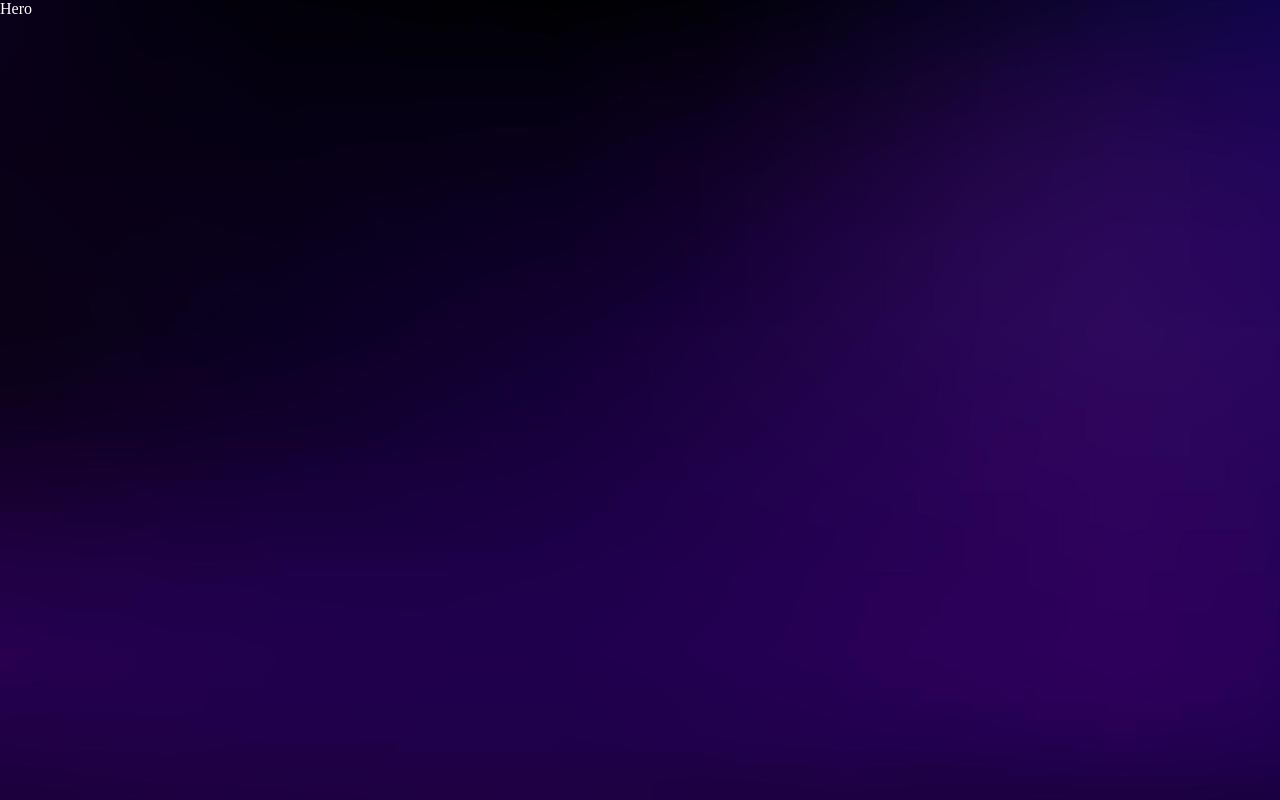
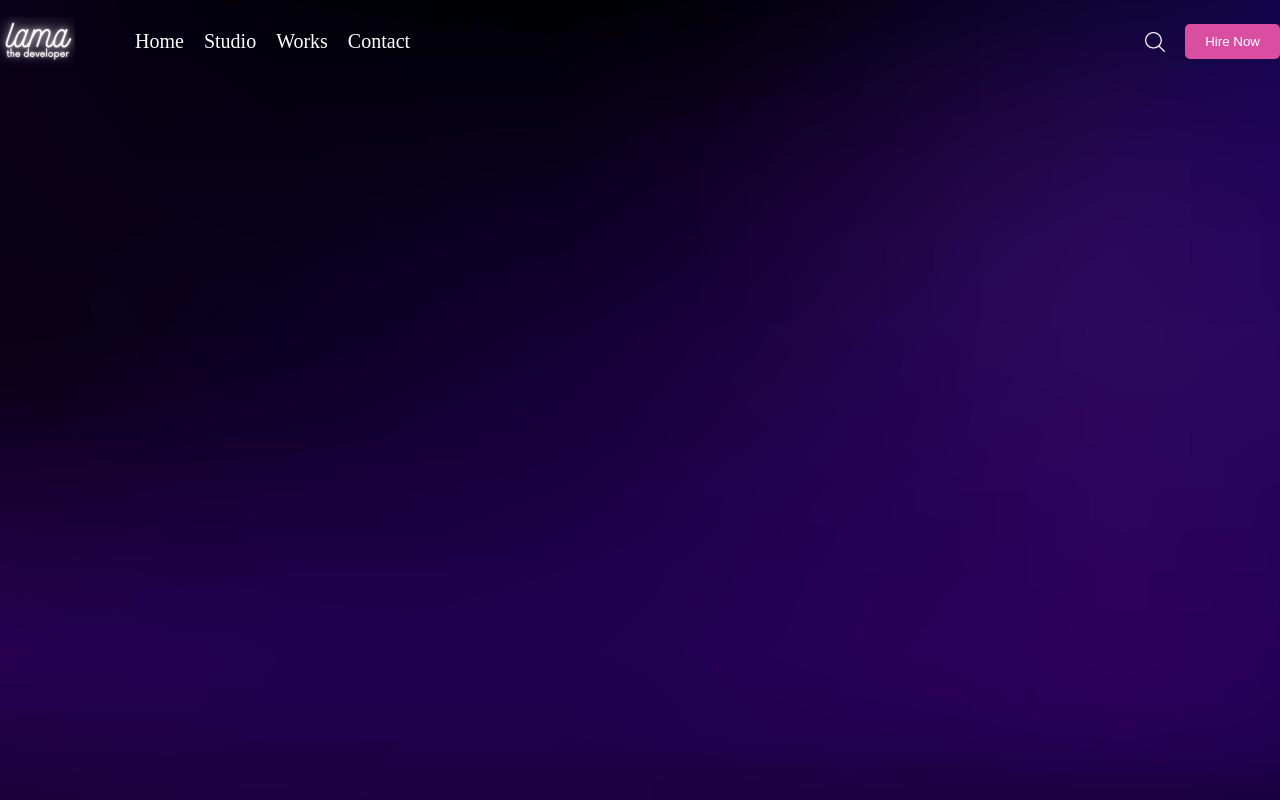
Before and after one commit to bigh0124/React-3D-Portfolio, a React (Vite) app: page / in a window 1280 px wide. Built offline with nearby package versions, Linux system fonts and the light colour scheme.

Commit message:
create navbar

```diff
--- a/src/components/Hero.jsx
+++ b/src/components/Hero.jsx
@@ -1,5 +1,6 @@
 import React from "react";
 import { styled } from "styled-components";
+import Navbar from "./Navbar";
 
 const Section = styled.div`
   height: 100vh;
@@ -7,7 +8,11 @@ const Section = styled.div`
 `;
 
 const Hero = () => {
-  return <Section>Hero</Section>;
+  return (
+    <Section>
+      <Navbar />
+    </Section>
+  );
 };
 
 export default Hero;
--- /dev/null
+++ b/src/components/Navbar.jsx
@@ -0,0 +1,82 @@
+import React from "react";
+import { styled } from "styled-components";
+
+const Section = styled.div`
+  display: flex;
+  justify-content: center;
+`;
+
+const Container = styled.div`
+  width: 1400px;
+  display: flex;
+  justify-content: space-between;
+  padding: 10px 0;
+`;
+
+const Left = styled.div`
+  display: flex;
+  align-items: center;
+  gap: 20px;
+`;
+
+const Logo = styled.img`
+  height: 50px;
+  cursor: pointer;
+`;
+
+const List = styled.ul`
+  list-style: none;
+  display: flex;
+  align-items: center;
+  gap: 20px;
+  font-size: 20px;
+`;
+
+const Item = styled.li`
+  cursor: pointer;
+  color: white;
+`;
+
+const Right = styled.div`
+  display: flex;
+  align-items: center;
+  gap: 20px;
+`;
+
+const Search = styled.img`
+  width: 20px;
+  cursor: pointer;
+`;
+
+const Button = styled.button`
+  background-color: #da4ea2;
+  padding: 10px 20px;
+  border-radius: 5px;
+  border: none;
+  color: white;
+  cursor: pointer;
+`;
+
+const Navbar = () => {
+  return (
+    <Section>
+      <Container>
+        <Left>
+          <Logo src="/img/logo.png" />
+          <List>
+            <Item>Home</Item>
+            <Item>Studio</Item>
+            <Item>Works</Item>
+            <Item>Contact</Item>
+          </List>
+        </Left>
+        <Right>
+          <Search src="/img/search.png" />
+          <Button>Hire Now</Button>
+        </Right>
+      </Container>
+    </Section>
+  );
+};
+
+export default Navbar;
```
